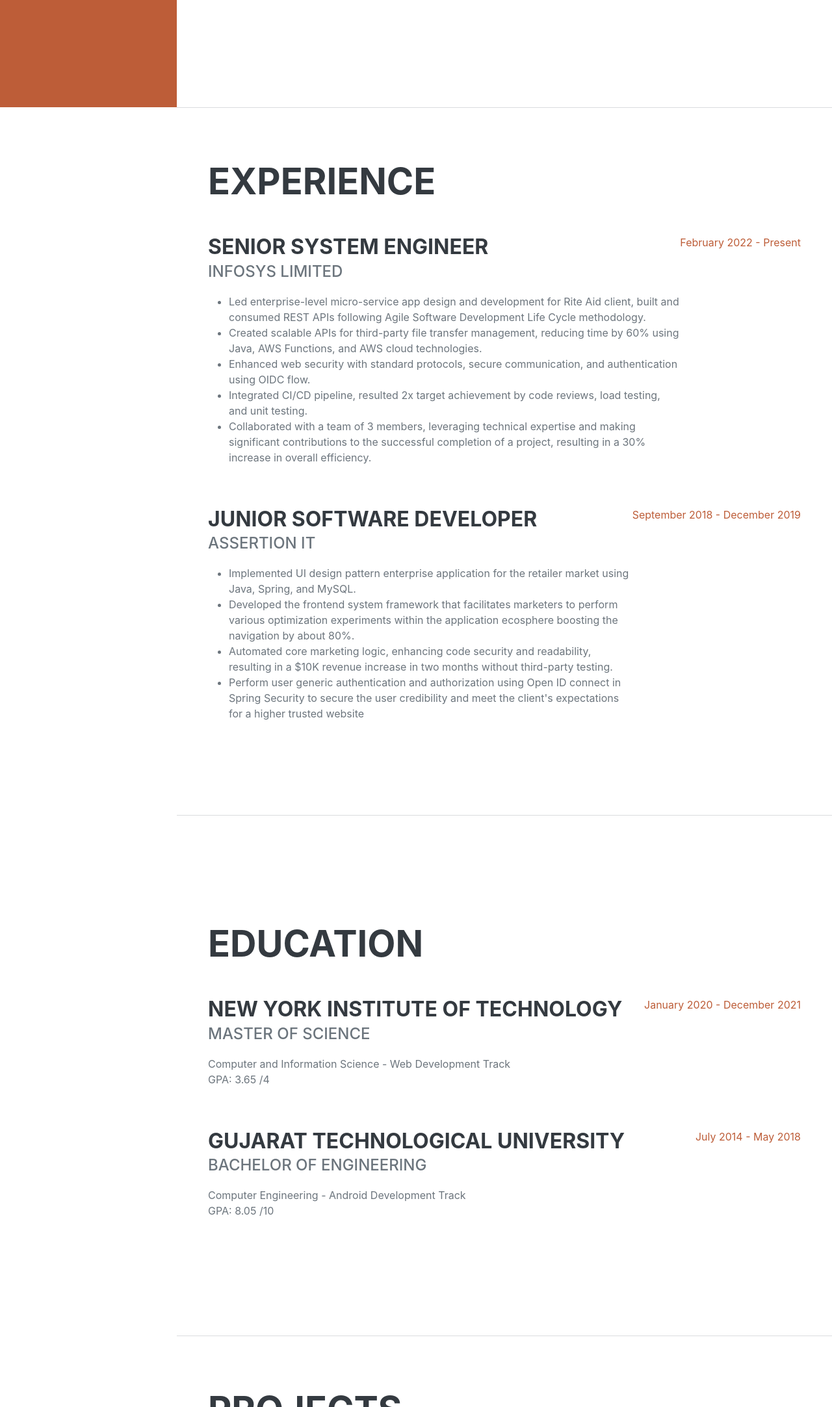
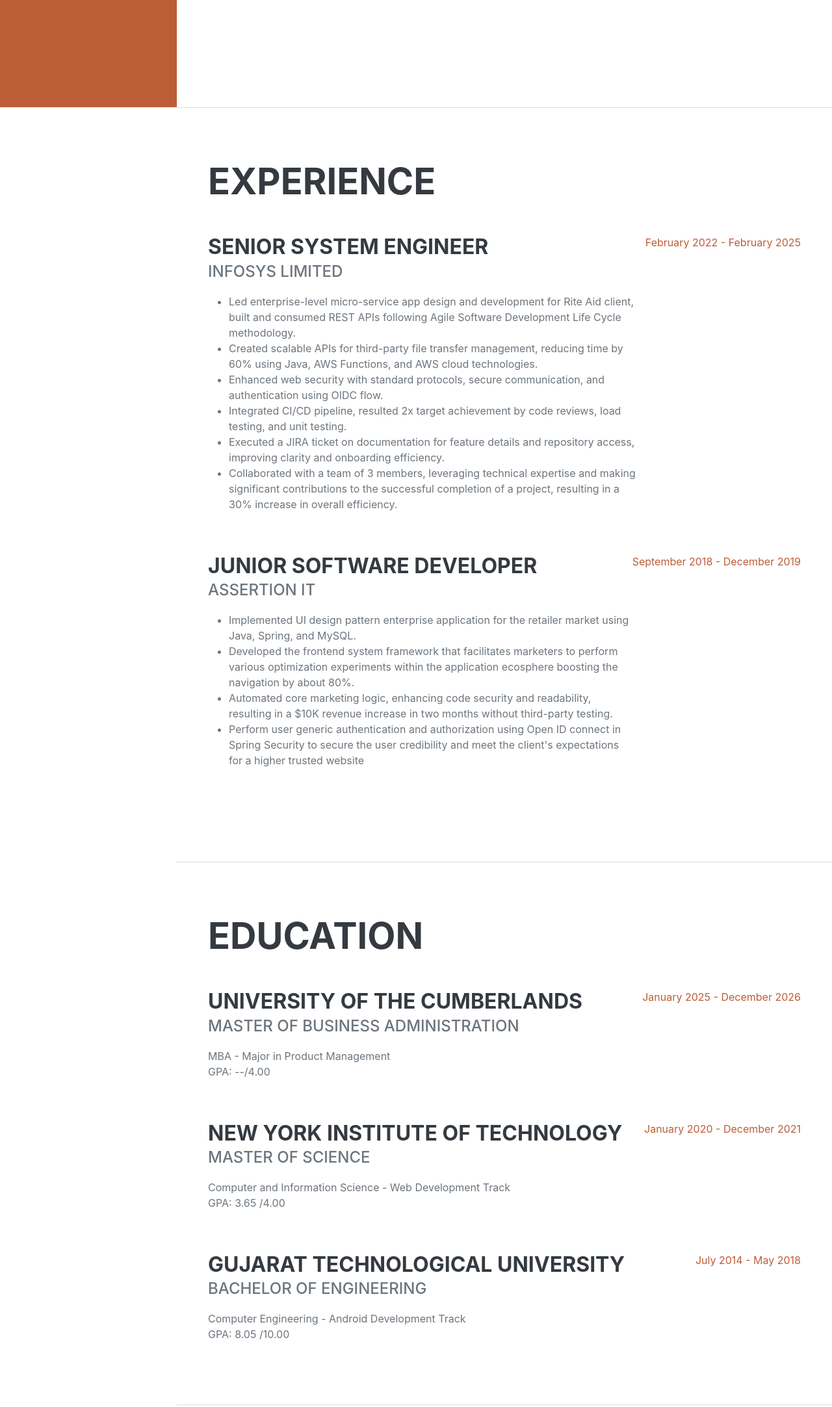
Before and after one commit to SunnyDesai67/vasudevdesai.github.io, a plain HTML site: page index.html in a window 1280 px wide. Shown: the part 635-2800 px from the top of the page at 65% size. Drawn offline with nearby package versions, Linux system fonts and the light colour scheme; a web font is replaced by a local one.

Commit message:
update: resume change #018

```diff
--- a/index.html
+++ b/index.html
@@ -62,6 +62,7 @@
                         <a class="social-icon" title="Github" href="http://www.github.com/SunnyDesai67"><i class="fab fa-github fa-fade"></i></a>
                         <a class="social-icon" title="Twitter" href="http://www.twitter.com/DSunny88"><i class="fa-brands fa-twitter fa-fade"></i></a>
                         <a class="social-icon" title="Discord" href="https://discord.gg/3U6zWzGS"><i class="fab fa-discord fa-fade"></i></a>
+                        <a class="social-icon" title="LeetCode" href="https://leetcode.com/u/Sunny67/"><i class="fa-brands fa-free-code-camp"></i></a>
                         <!-- a class="social-icon" title="Facebook" href="https://www.facebook.com/profile.php?id=61551331820159"><i class="fab fa-facebook-f fa-fade"></i></a -->
                         <a class="social-icon" title="Resume" href="https://drive.google.com/file/d/1fPhmp-pPIVlJDZUe9w5xy5MjeRl6rG9g/view?usp=sharing" download="Vasudev_Desai_Resume.pdf"><i class="fa-solid fa-download fa-fade"></i></a>
                         <!--https://drive.google.com/file/d/1fPhmp-pPIVlJDZUe9w5xy5MjeRl6rG9g/view?usp=sharing - update resume 02/03/2025 -->
@@ -82,10 +83,12 @@
                                 <li>Created scalable APIs for third-party file transfer management, reducing time by 60% using Java, AWS Functions, and AWS cloud technologies.</li>
                                 <li>Enhanced web security with standard protocols, secure communication, and authentication using OIDC flow.</li>
                                 <li>Integrated CI/CD pipeline, resulted 2x target achievement by code reviews, load testing, and unit testing.</li>
+                                <li>Executed a JIRA ticket on documentation for feature details and repository access, improving clarity and
+                                    onboarding efficiency.</li>
                                 <li>Collaborated with a team of 3 members, leveraging technical expertise and making significant contributions to the successful completion of a project, resulting in a 30% increase in overall efficiency.</li>
                             </ul>
                         </div>
-                        <div class="flex-shrink-0"><span class="text-primary">February 2022 - Present</span></div>
+                        <div class="flex-shrink-0"><span class="text-primary">February 2022 - February 2025</span></div>
                     </div>
                     <div class="d-flex flex-column flex-md-row justify-content-between mb-5">
                         <div class="flex-grow-1">
@@ -109,10 +112,19 @@
                     <h2 class="mb-5">Education</h2>
                     <div class="d-flex flex-column flex-md-row justify-content-between mb-5">
                         <div class="flex-grow-1">
+                            <h3 class="mb-0">University of the Cumberlands</h3>
+                            <div class="subheading mb-3">Master of Business Administration</div>
+                            <div>MBA - Major in Product Management</div>
+                            <p>GPA: --/4.00 </p>
+                        </div>
+                        <div class="flex-shrink-0"><span class="text-primary">January 2025 - December 2026</span></div>
+                    </div>
+                    <div class="d-flex flex-column flex-md-row justify-content-between mb-5">
+                        <div class="flex-grow-1">
                             <h3 class="mb-0">New York Institute of Technology</h3>
                             <div class="subheading mb-3">Master of Science</div>
                             <div>Computer and Information Science - Web Development Track</div>
-                            <p>GPA: 3.65 /4</p>
+                            <p>GPA: 3.65 /4.00 </p>
                         </div>
                         <div class="flex-shrink-0"><span class="text-primary">January 2020 - December 2021</span></div>
                     </div>
@@ -121,7 +133,7 @@
                             <h3 class="mb-0">Gujarat Technological University</h3>
                             <div class="subheading mb-3">Bachelor of Engineering</div>
                             <div>Computer Engineering - Android Development Track</div>
-                            <p>GPA: 8.05 /10</p>
+                            <p>GPA: 8.05 /10.00</p>
                         </div>
                         <div class="flex-shrink-0"><span class="text-primary">July 2014 - May 2018</span></div>
                     </div>
@@ -141,7 +153,7 @@
                             <ul>
                             <li>Developed a robust Spring Boot application integrating Spring Security and PostgreSQL database to create a secure and efficient portfolio management system.</li>
                             <li>Integrated JSON Web Tokens (JWT) for authentication and authorization, enhancing security and scalability of the application.</li>
-                            <li>Leveraged JWT for seamless customer login experience, where upon successful authentication, a token is generated and stored client-side for subsequent secure API calls.</li>
+                            <li>Leveraged JWT for seamless customer login experience, whereas successful authentication, a token is generated and stored client-side for subsequent secure API calls.</li>
                             <li>Implemented JWT-based customer authentication for secure access to personalized portfolio information without repeated logins.</li>
                             </ul>
                         </div>
@@ -215,7 +227,7 @@
                         </li>
                         <li>
                             <span class="fa-li"><i class="fas fa-check"></i></span>
-                            Cross Functional Teams
+                            Cross-Functional Teams
                         </li>
                         <li>
                             <span class="fa-li"><i class="fas fa-check"></i></span>
@@ -265,7 +277,7 @@
                     <h2 class="mb-5">Interests</h2>
                     <p class="mb-2"> Apart from being a nerd IT guy, I enjoy a diverse range of activities that keep me engaged and inspired. </p>
                     <p class="mb-2">Indoors, I immerse myself in music and podcasts,and follow sci-fi, documentry genre movies and tv shows, while also delving into video gaming and table tennis for a good challenge. I'm an avid reader, constantly exploring articles and conducting research on various subjects. </p>
-                    <p class="mb-2">Also I am an aspiring chef, and I spend a large amount of my free time exploring the latest technology advancements in web development world.</p>
+                    <p class="mb-2">Not to limited as an aspiring chef, and I spend a large amount of my free time exploring the latest technology advancements in web development world.</p>
                     <p class="mb-2"> When force outdoors, I'm passionate about football (soccer), tennis, and cricket, and I actively participate in hiking, running, cycling, Kayaking and exploring new places through travel.</p>
                 </div>
             </section>
```
